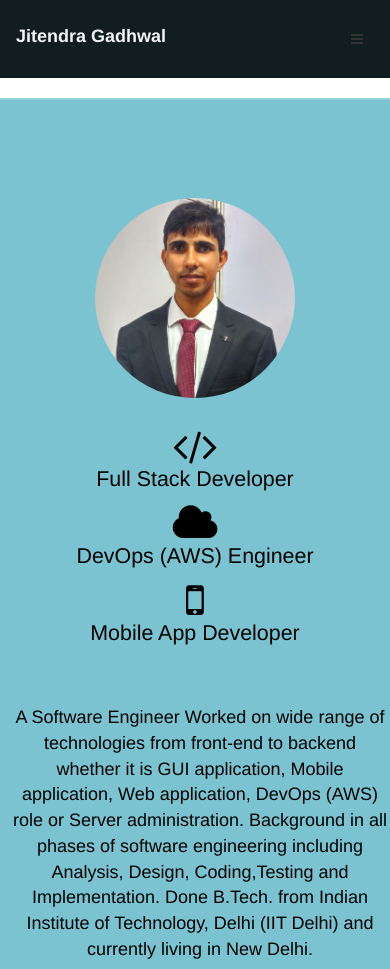
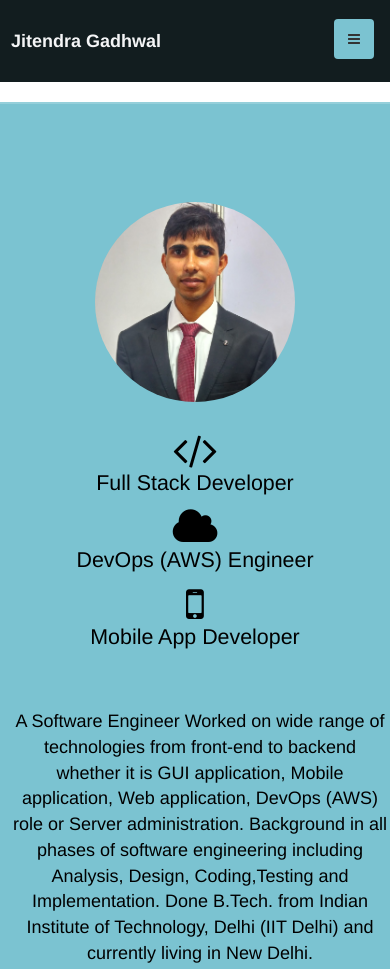
Before and after one commit to jitendra-gadhwal/jitendra-gadhwal.github.io, a website with bundled scripts: page index.html in a window 390 px wide. Shown: the top 969 px of the page. Built offline with nearby package versions, Linux system fonts and the light colour scheme.

```diff
--- a/css/style.css
+++ b/css/style.css
@@ -168,9 +168,13 @@
 	background-color: #121d1f;
 	border-radius: 0px;
 	padding: 10px 0;
+	min-height: 60px;
 }
 .navbar-custom .navbar-brand {
 	font-weight: 600;
+	padding: 0 10px;
+	height: 60px;
+	line-height: 60px;
 }
 .navbar-custom .navbar-brand:focus {
 	outline: 0;
@@ -183,6 +187,25 @@
 .navbar-custom .navbar-brand .navbar-toggle:focus, .navbar-custom .navbar-brand .navbar-toggle:active {
 	outline: 0;
 }
+.navbar-default .navbar-collapse, .navbar-default .navbar-form {
+    border-color: darkblue; /* Whatever Colour you want */
+}
+
+  .navbar-toggle {
+	/* (80px - button height 34px) / 2 = 23px */
+	margin-top: 10px;
+	width: 40px;
+	/* padding: 9px 10px !important; */
+	  /* border-color: #fff; */
+	  background:#7bc3d1 !important; /*Whatever colour you want for background */
+  }
+
+
+.navbar-toggle .icon-bar
+{
+  background:#fff !important; /*Whatever colour you want for icon lines*/
+}
+
 .navbar-custom a {
 	color: #f4f5f6;
 }
```
